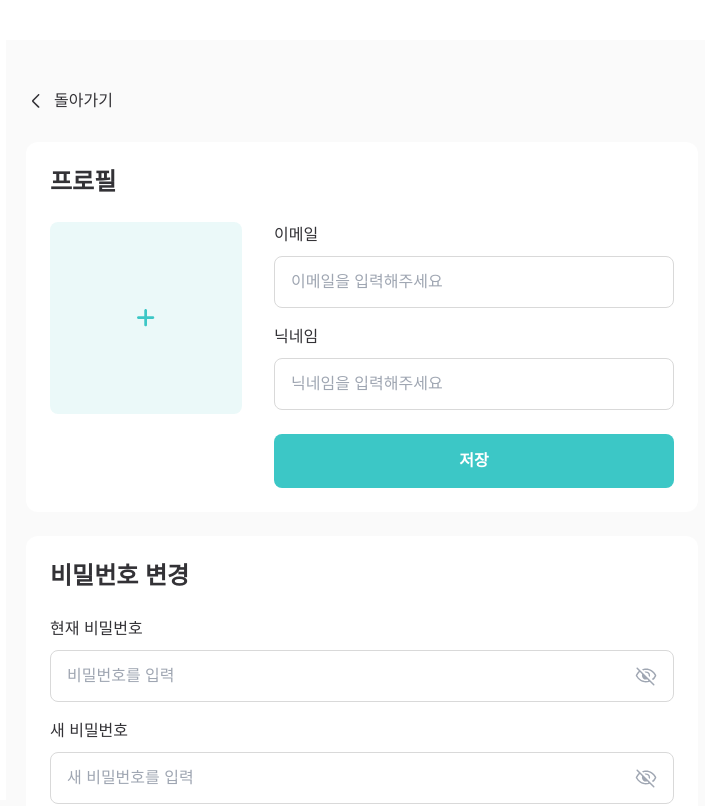
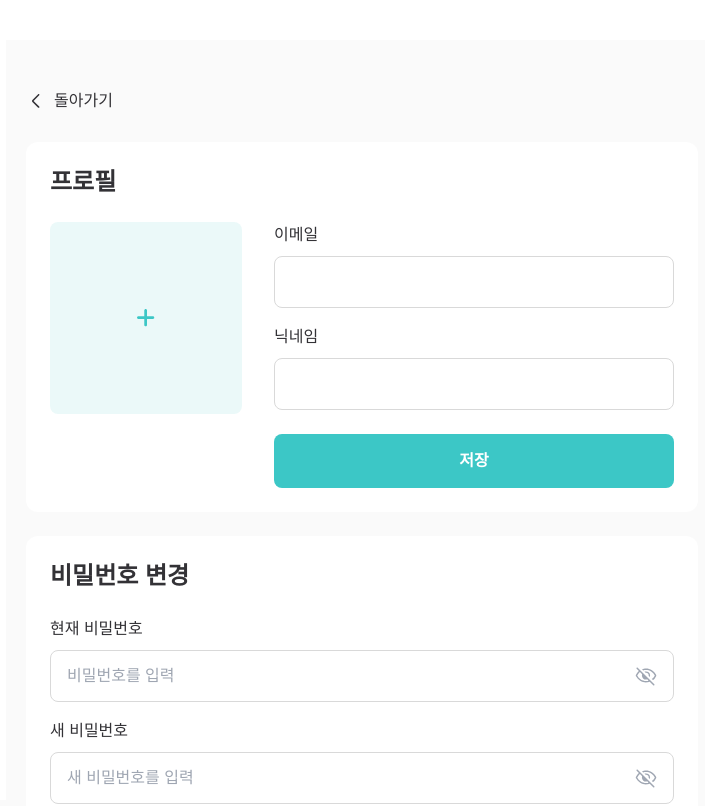
Before and after one commit to sprint22-part3-Team3/Taskify_Front, a React (Vite) app: page /mypage in a window 1280 px wide. Shown: the top 806 px of the page, without its empty margins (294-999 px from the left). Built offline with nearby package versions, Linux system fonts and the light colour scheme; a web font is replaced by a local one.

Commit message:
✨ Feat: mypage Todo 주석 추가

```diff
--- a/src/pages/my/index.tsx
+++ b/src/pages/my/index.tsx
@@ -19,6 +19,13 @@ function MyPage() {
 
   const isPasswordMismatch =
     confirmNewPassword.length > 0 && newPassword !== confirmNewPassword;
+
+  // TODO
+  // 헤더 사이드바 공통 컴포넌트로 교체
+
+  // 기능
+  // 이메일, 닉네임 데이터 받아오기
+  // 현제 비밀번호 맞는지 체크
 
   return (
     <div className="relative bg-gray-50">
@@ -60,7 +67,8 @@ function MyPage() {
               </Label>
               <InputField
                 type="email"
-                placeholder="이메일을 입력해주세요"
+                readOnly
+                // placeholder="이메일을 입력해주세요"
                 className="mt-2 mb-4"
               />
               <Label
@@ -72,7 +80,7 @@ function MyPage() {
               </Label>
               <InputField
                 type="text"
-                placeholder="닉네임을 입력해주세요"
+                // placeholder="닉네임을 입력해주세요"
                 className="mt-2"
               />
               <Button
```
